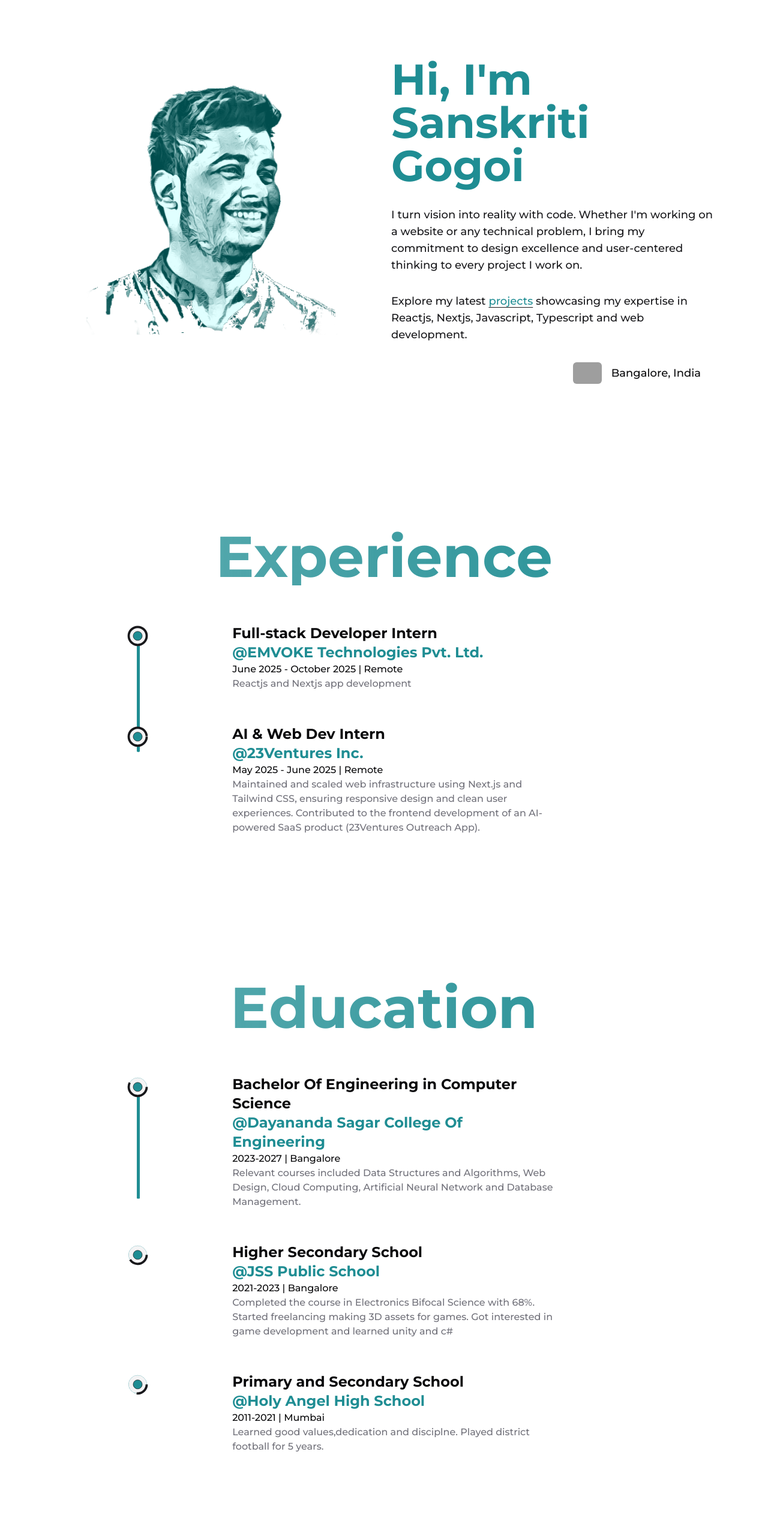
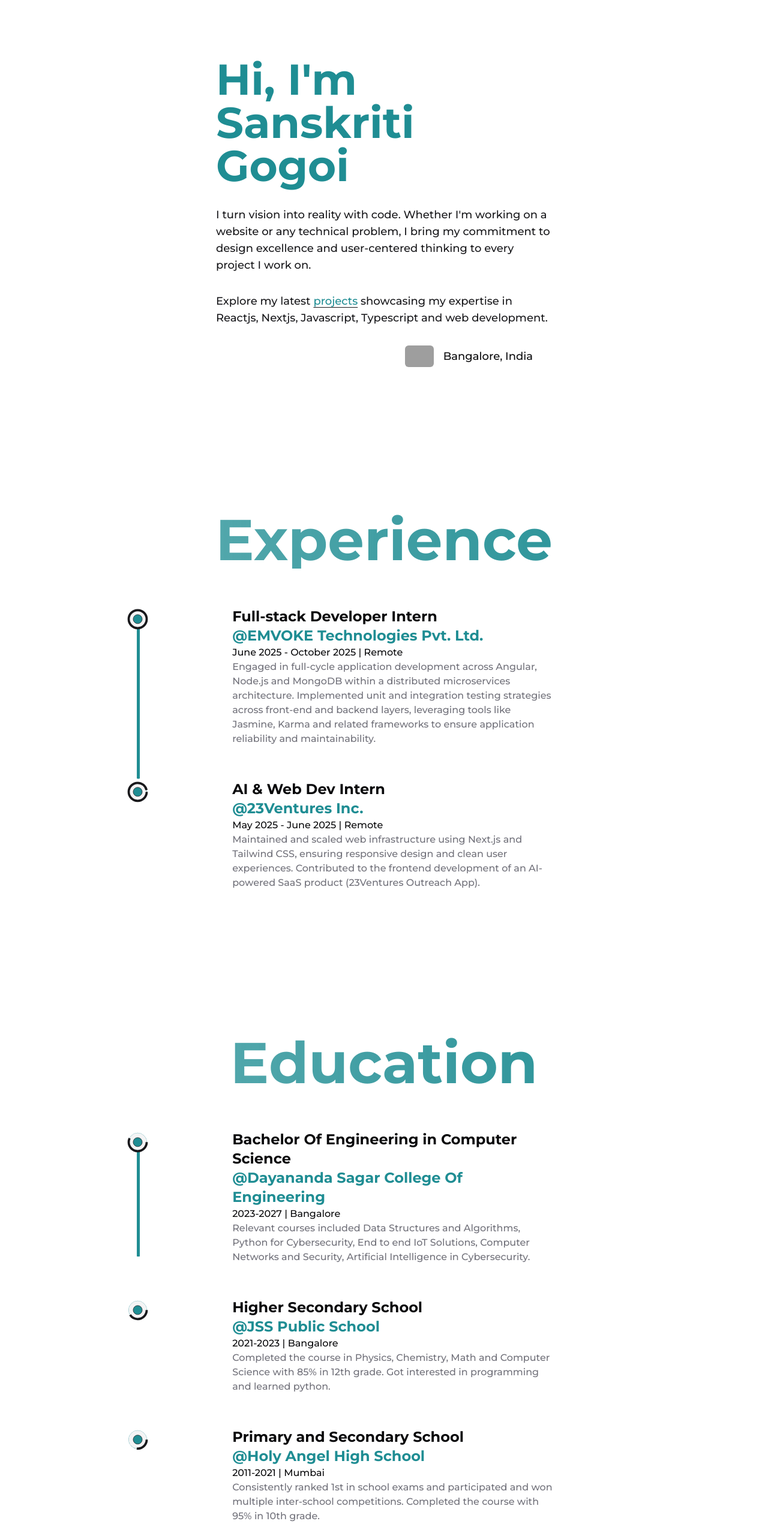
Before and after one commit to sanskriti2004/portfolio, a Next.js app: page /about in a window 1280 px wide. Shown: the part 180-2746 px from the top of the page at 60% size. Built offline with nearby package versions, Linux system fonts and the light colour scheme; grey boxes are pictures that could not be loaded.

Commit message:
updated about page

```diff
--- a/src/components/about-hero.tsx
+++ b/src/components/about-hero.tsx
@@ -5,13 +5,13 @@ import { AnimatePresence } from "framer-motion";
 
 import FadeUp from "@/animation/fade-up";
 import FadeRight from "@/animation/fade-right";
-import heroProfileImg from "@/public/images/heroProfile.png";
-import DuotoneImage from "./duotone-image";
+// import heroProfileImg from "@/public/images/heroProfile.png";
+// import DuotoneImage from "./duotone-image";
 
 export default function AboutHero() {
   return (
-    <div className="mx-auto mt-0 flex max-w-7xl flex-col items-center gap-6 px-6 pt-20 text-center sm:px-14 md:mt-20 md:px-20 lg:mt-0 lg:flex-row lg:text-left">
-      <div className="w-full sm:w-1/2 md:w-2/3 lg:inline-block lg:h-full lg:w-1/2">
+    <div className="mx-auto mt-0 flex max-w-7xl flex-col items-center justify-center gap-6 px-6 pt-20 text-center sm:px-14 md:mt-20 md:px-20 lg:mt-0 lg:flex-row lg:text-left">
+      {/* <div className="w-full sm:w-1/2 md:w-2/3 lg:inline-block lg:h-full lg:w-1/2">
         <AnimatePresence>
           <FadeUp key="hero-image" duration={0.6}>
             <DuotoneImage
@@ -26,7 +26,7 @@ export default function AboutHero() {
             />
           </FadeUp>
         </AnimatePresence>
-      </div>
+      </div> */}
       <div className="sm:1/2 mt-10 w-full lg:w-1/2">
         <AnimatePresence>
           <FadeUp key="title-greeting" duration={0.6}>
--- a/src/data/education.ts
+++ b/src/data/education.ts
@@ -10,7 +10,7 @@ export const EDUCATION: ExperienceShowcaseListItemProps[] = [
     date: "2023-2027",
     location: "Bangalore",
     description:
-      "Relevant courses included Data Structures and Algorithms, Web Design, Cloud Computing, Artificial Neural Network and Database Management.",
+      "Relevant courses included Data Structures and Algorithms, Python for Cybersecurity, End to end IoT Solutions, Computer Networks and Security, Artificial Intelligence in Cybersecurity.",
   },
   {
     title: "Higher Secondary School",
@@ -21,7 +21,7 @@ export const EDUCATION: ExperienceShowcaseListItemProps[] = [
     date: "2021-2023",
     location: "Bangalore",
     description:
-      "Completed the course in Electronics Bifocal Science with 68%. Started freelancing making 3D assets for games. Got interested in game development and learned unity and c#",
+      "Completed the course in Physics, Chemistry, Math and Computer Science with 85% in 12th grade. Got interested in programming and learned python.",
   },
   {
     title: "Primary and Secondary School",
@@ -32,6 +32,6 @@ export const EDUCATION: ExperienceShowcaseListItemProps[] = [
     date: "2011-2021",
     location: "Mumbai",
     description:
-      "Learned good values,dedication and disciplne. Played district football for 5 years.",
+      "Consistently ranked 1st in school exams and participated and won multiple inter-school competitions. Completed the course with 95% in 10th grade.",
   },
 ];
--- a/src/data/experience.ts
+++ b/src/data/experience.ts
@@ -9,7 +9,8 @@ export const EXPERIENCE: ExperienceShowcaseListItemProps[] = [
     },
     date: "June 2025 - October 2025",
     location: "Remote",
-    description: "Reactjs and Nextjs app development",
+    description:
+      "Engaged in full-cycle application development across Angular, Node.js and MongoDB within a distributed microservices architecture. Implemented unit and integration testing strategies across front-end and backend layers, leveraging tools like Jasmine, Karma and related frameworks to ensure application reliability and maintainability.",
   },
   {
     title: "AI & Web Dev Intern",
--- a/src/data/siteMetaData.mjs
+++ b/src/data/siteMetaData.mjs
@@ -5,16 +5,18 @@ export const siteMetadata = {
   description: "Full-stack Web developer",
   language: "en-us",
   theme: "light",
-  siteName: "amitchauhan.me",
-  siteUrl: "https://amitchauhan.me",
-  siteRepo: "https://github.com/BUMBAIYA/amitchauhan-v2",
-  siteLogo: "/favicon.ico",
-  image: "/static/homepage.png",
-  twitterImage: "/static/homepage.png",
-  socialBanner: "/static/homepage.png",
+  // siteName: "amitchauhan.me",
+  siteName: "",
+  // siteUrl: "https://amitchauhan.me",
+  siteUrl: "",
+  siteRepo: "https://github.com/sanskriti2004/portfolio",
+  siteLogo: "/favicon1.png",
+  // image: "/static/homepage.png",
+  // twitterImage: "/static/homepage.png",
+  // socialBanner: "/static/homepage.png",
   email: "asanskritigogoi2004@gmail.com",
   github: "https://github.com/sanskriti2004",
   linkedin: "https://www.linkedin.com/in/sanskritigogoi",
   locale: "en-US",
-  googleSiteVerification: "_YJlO90eSoye2AQOhbkRAzNbejzCGiTgAD4RNR3NtHc",
+  // googleSiteVerification: "_YJlO90eSoye2AQOhbkRAzNbejzCGiTgAD4RNR3NtHc",
 };
--- a/src/pages/about.tsx
+++ b/src/pages/about.tsx
@@ -34,7 +34,7 @@ export default function About() {
           {
             property: "keywords",
             content:
-              "Software Developer portfolio, Software Developer, React Developer, Frontend Developer, Web Developer, JavaScript, HTML, CSS, Professional Journey, Skills, Passion for Web Development",
+              "Software Developer portfolio, Full-stack Web Developer, Software Developer, React Developer, Frontend Developer, Web Developer, JavaScript, HTML, CSS, Professional Journey, Skills, Passion for Web Development",
           },
         ]}
       />
```
Also changed, not shown: 1 other file (tests, documents, lock files or other folders).
